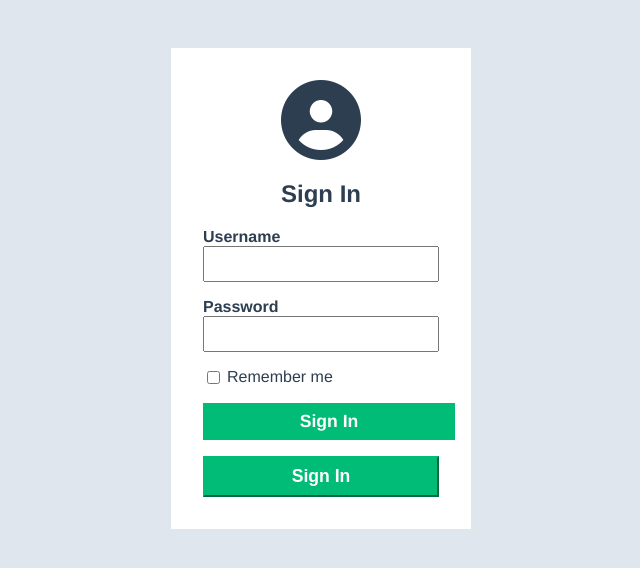
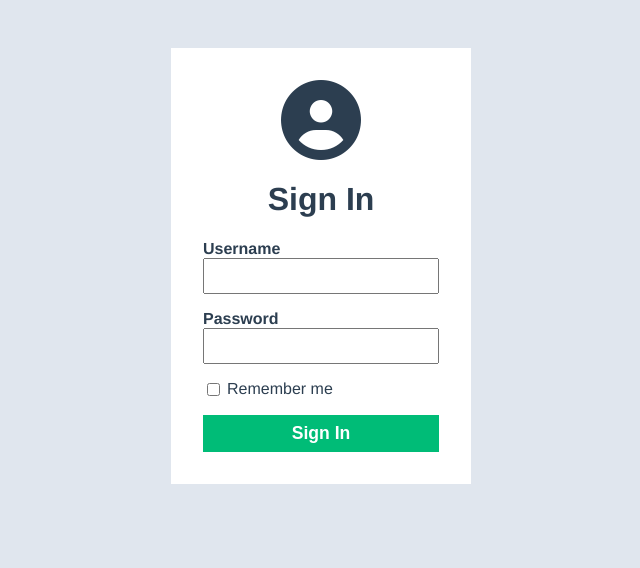
Before and after one commit to l-nikola/ArgentBank, a React (Vite) app: page /login in a window 1280 px wide. Shown: the top 568 px of the page, without its empty margins (319-959 px from the left). Built offline with nearby package versions, Linux system fonts and the light colour scheme.

Commit message:
feat : login page

```diff
--- a/src/pages/Login/index.jsx
+++ b/src/pages/Login/index.jsx
@@ -1,31 +1,23 @@
 export default function Login() {
   return (
-    // <main class="main bg-dark">
     <main className="login">
-      <section class="sign-in-content">
-        <i class="fa fa-user-circle sign-in-icon"></i>
+      <i className="fa fa-user-circle"></i>
       <h1>Sign In</h1>
       <form>
-          <div class="input-wrapper">
-            <label for="username">Username</label>
+        <div className="wrapper">
+          <label htmlFor="username">Username</label>
           <input type="text" id="username" />
         </div>
-          <div class="input-wrapper">
-            <label for="password">Password</label>
+        <div className="wrapper">
+          <label htmlFor="password">Password</label>
           <input type="password" id="password" />
         </div>
-          <div class="input-remember">
+        <div className="remember">
           <input type="checkbox" id="remember-me" />
-            <label for="remember-me">Remember me</label>
+          <label htmlFor="remember-me">Remember me</label>
         </div>
-
-          <a href="./user.html" class="sign-in-button">
-            Sign In
-          </a>
-
-          <button class="sign-in-button">Sign In</button>
+        <button>Sign In</button>
       </form>
-      </section>
     </main>
   );
 }
--- a/src/styles/components/bankAccount.scss
+++ b/src/styles/components/bankAccount.scss
@@ -35,7 +35,7 @@
 
   button {
     color: white;
-    background-color: var(--button);
+    background-color: var(--purpleButton);
     border: none;
     border-radius: 4px;
     width: 201px;
--- a/src/styles/index.scss
+++ b/src/styles/index.scss
@@ -15,7 +15,8 @@
   --textPlaceholder: #c3cfd9;
   --borderButton: #b3b3f1;
   --textButton: #7a6ef6;
-  --button: #6458f6;
+  --purpleButton: #6458f6;
+  --greenButton: #00bc77;
   --icon: #4c5c6b;
 }
 
--- a/src/styles/pages/login.scss
+++ b/src/styles/pages/login.scss
@@ -1,59 +1,49 @@
 .login {
-}
-
-.main {
-  flex: 1;
-}
-
-.bg-dark {
-  background-color: #12002b;
-}
-
-.sign-in-content {
   box-sizing: border-box;
   background-color: white;
   width: 300px;
   margin: 0 auto;
   margin-top: 3rem;
   padding: 2rem;
+
+  i {
+    font-size: 5rem;
   }
 
-.sign-in-button {
-  display: block;
+  form {
+    .wrapper {
+      display: flex;
+      flex-direction: column;
+      text-align: left;
+      margin-bottom: 1rem;
+
+      label {
+        font-weight: bold;
+      }
+
+      input {
+        padding: 5px;
+        font-size: 1.2rem;
+      }
+    }
+
+    button {
       width: 100%;
       padding: 8px;
       font-size: 1.1rem;
       font-weight: bold;
       margin-top: 1rem;
-  border-color: #00bc77;
-  background-color: #00bc77;
-  color: #fff;
+      border: none;
+      background-color: var(--greenButton);
+      color: white;
+    }
   }
 
-.sign-in-icon {
-  font-size: 5rem;
-}
+  .remember {
+    display: flex;
 
-.input-remember {
-  display: flex;
-}
-
-.input-remember label {
+    label {
       margin-left: 0.25rem;
     }
-
-.input-wrapper {
-  display: flex;
-  flex-direction: column;
-  text-align: left;
-  margin-bottom: 1rem;
   }
-
-.input-wrapper label {
-  font-weight: bold;
 }
-
-.input-wrapper input {
-  padding: 5px;
-  font-size: 1.2rem;
-}
```
Lines whose indentation alone changed are shown as unchanged.
